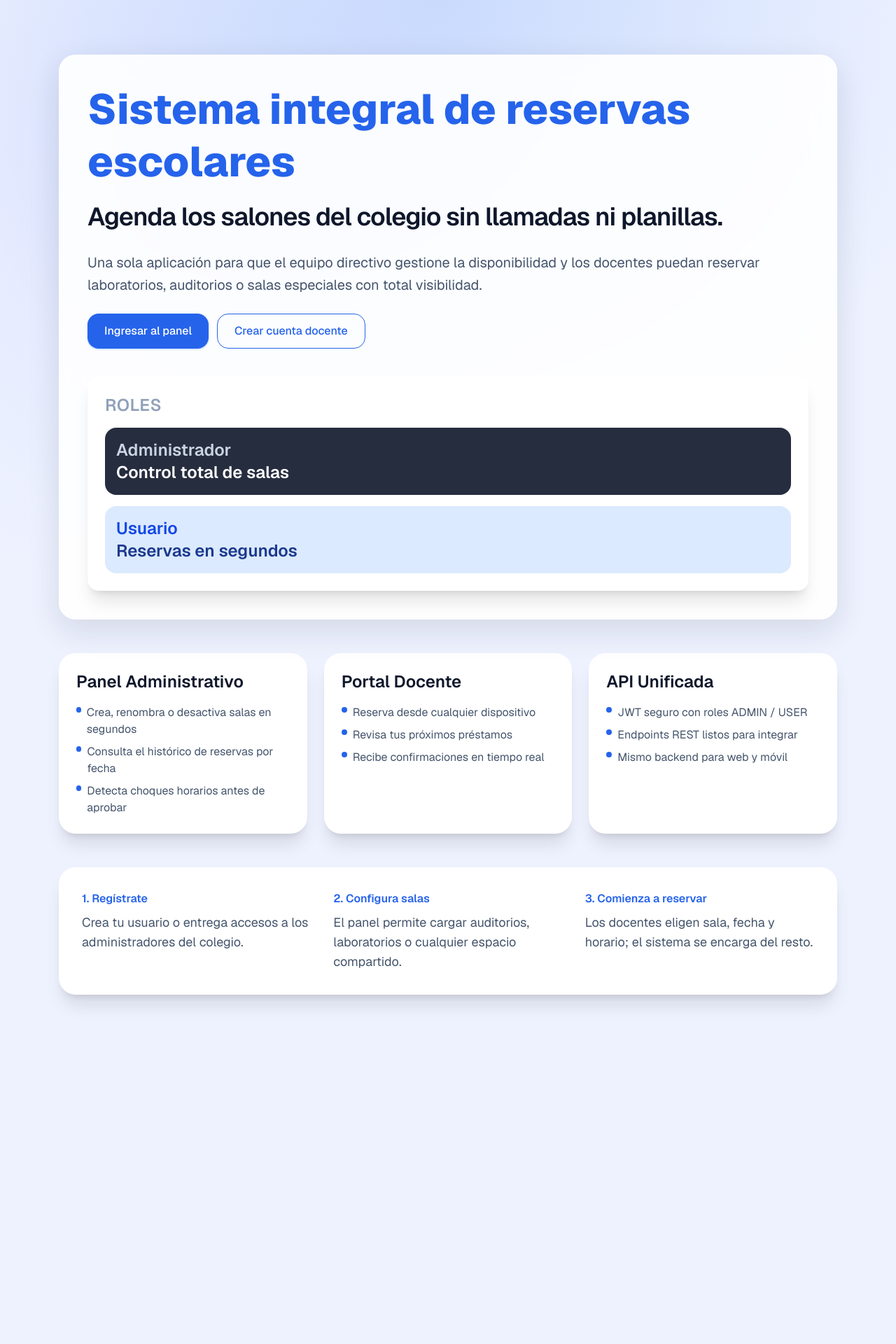
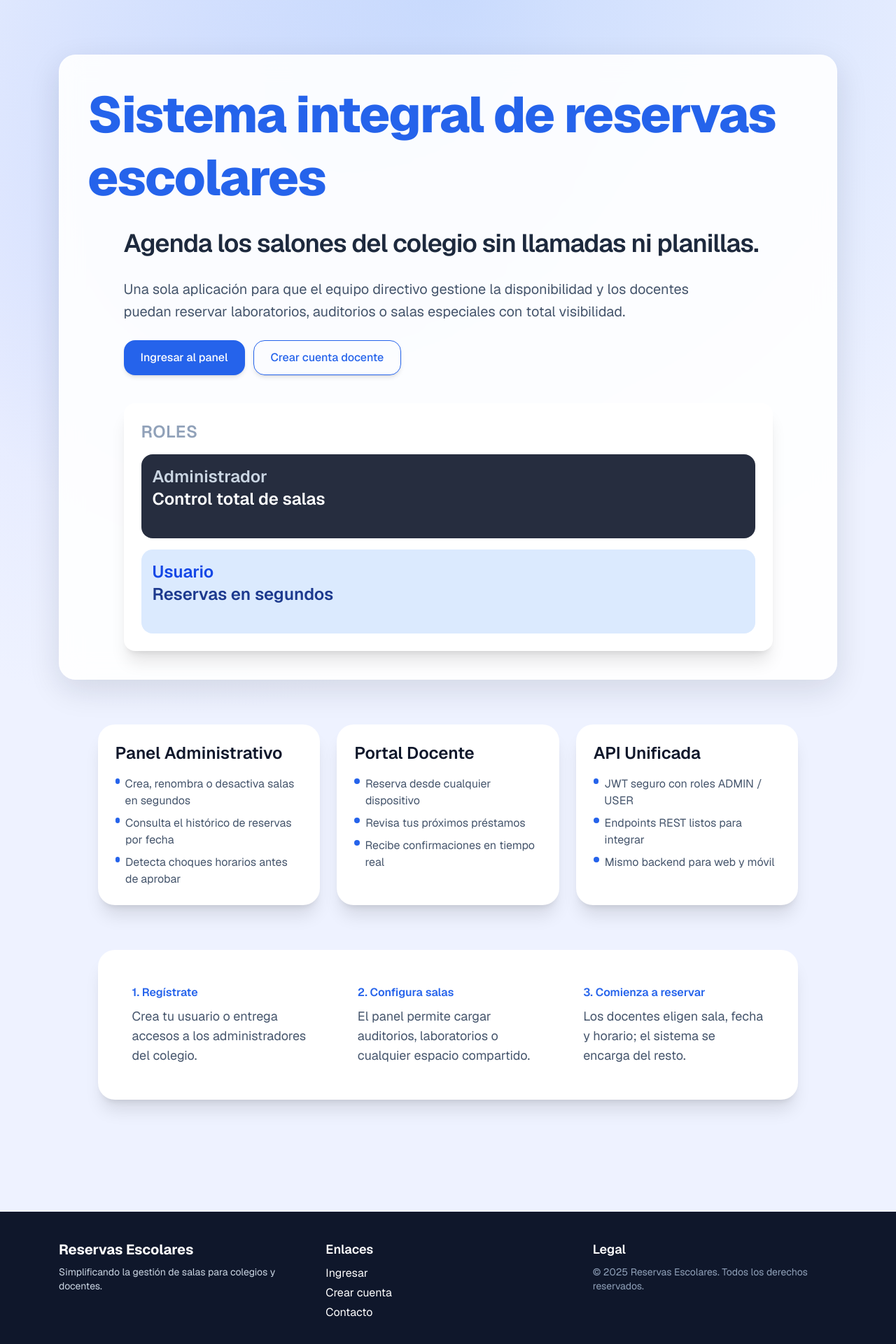
Before and after one commit to fzdiegooo/sistema-reservas, a Next.js app: page / in a window 1280 px wide. Shown: the part 18-1938 px from the top of the page at 70% size. Before the commit the page ends 1535 px from the top, so only its background shows below. Built offline with nearby package versions, Linux system fonts and the light colour scheme.

Commit message:
Se añadió un footer al panel

```diff
--- a/src/app/page.tsx
+++ b/src/app/page.tsx
@@ -34,8 +34,7 @@ const steps = [
   },
   {
     title: "2. Configura salas",
-    description:
-      "El panel permite cargar auditorios, laboratorios o cualquier espacio compartido.",
+    description: "El panel permite cargar auditorios, laboratorios o cualquier espacio compartido.",
   },
   {
     title: "3. Comienza a reservar",
@@ -45,32 +44,37 @@ const steps = [
 
 export default function Home() {
   return (
-    <main className="relative mx-auto flex min-h-[calc(100vh-4rem)] max-w-6xl flex-col gap-12 px-5 py-16 lg:py-24">
-      <section className="glass-panel rounded-3xl p-10 text-center shadow-2xl md:text-left">
-        {/* Titular principal */}
-        <p className="mx-auto mb-4 w-fit bg-surface-alt text-primary md:mx-0 text-6xl font-extrabold leading-tight">
+    <>
+      <main className="relative mx-auto flex min-h-[calc(100vh-4rem)] max-w-6xl flex-col gap-16 px-5 py-16 lg:py-24">
+        {/* Sección principal */}
+        <section
+          className="glass-panel rounded-3xl p-10 text-center shadow-2xl md:text-left bg-gradient-to-r from-blue-50 to-white"
+          role="region"
+          aria-labelledby="titulo-principal"
+        >
+          <p
+            id="titulo-principal"
+            className="mx-auto mb-6 w-fit md:mx-0 text-6xl sm:text-7xl font-extrabold leading-tight tracking-tight text-primary"
+          >
             Sistema integral de reservas escolares
           </p>
 
-        <div className="grid gap-10 lg:grid-cols-[2fr,1fr] lg:items-center">
+          <div className="grid gap-10 lg:grid-cols-[2fr,1fr] lg:items-center max-w-[90%] mx-auto">
             <div className="space-y-6">
-            {/* Subtítulo / H1 */}
-            <h1 className="text-3xl sm:text-4xl font-semibold tracking-tight text-slate-900 leading-snug">
+              <h1 className="text-3xl sm:text-4xl font-semibold tracking-tight text-slate-800 leading-snug">
                 Agenda los salones del colegio sin llamadas ni planillas.
               </h1>
 
-            {/* Descripción */}
-            <p className="text-lg sm:text-xl text-slate-600 leading-relaxed">
+              <p className="text-lg sm:text-xl text-slate-600 leading-relaxed max-w-prose">
                 Una sola aplicación para que el equipo directivo gestione la disponibilidad
                 y los docentes puedan reservar laboratorios, auditorios o salas especiales con
                 total visibilidad.
               </p>
 
-            {/* Botones */}
               <div className="flex flex-col gap-3 sm:flex-row">
                 <Link
                   href="/login"
-                className="inline-flex items-center justify-center rounded-2xl bg-primary px-6 py-3 font-medium text-white shadow-sm shadow-blue-500/30 transition-all duration-300 hover:bg-white hover:text-primary hover:border hover:border-primary hover:scale-[1.03] hover:shadow-sm focus:outline-none focus:ring focus:ring-primary/50 active:scale-95"
+                  className="inline-flex items-center justify-center rounded-2xl bg-primary px-6 py-3 font-medium text-white shadow-md transition-all duration-300 hover:bg-white hover:text-primary hover:border hover:border-primary hover:scale-105 hover:shadow-lg focus:outline-none focus:ring focus:ring-primary/50 active:scale-95 motion-safe:transform-gpu"
                   aria-label="Ingresar al panel administrativo"
                 >
                   Ingresar al panel
@@ -78,24 +82,31 @@ export default function Home() {
 
                 <Link
                   href="/register"
-                className="inline-flex items-center justify-center rounded-2xl border border-primary px-6 py-3 font-medium text-primary transition-all duration-300 hover:bg-primary hover:text-white hover:scale-[1.03] hover:border-primary focus:outline-none focus:ring focus:ring-primary/50 active:scale-95"
+                  className="inline-flex items-center justify-center rounded-2xl border border-primary px-6 py-3 font-medium text-primary shadow-md transition-all duration-300 hover:bg-primary hover:text-white hover:scale-105 hover:border-primary focus:outline-none focus:ring focus:ring-primary/50 active:scale-95 motion-safe:transform-gpu"
                   aria-label="Crear cuenta para docente"
                 >
                   Crear cuenta docente
                 </Link>
-
               </div>
             </div>
 
-          {/* Roles */}
-          <div className="space-y-4 rounded-2xl border border-white/60 bg-surface p-6 shadow-xl">
-            <p className="text-2xl font-semibold uppercase tracking-wide text-slate-400">Roles</p>
+            <div
+              className="space-y-4 rounded-2xl border border-white/60 bg-surface p-6 shadow-xl"
+              role="region"
+              aria-labelledby="titulo-roles"
+            >
+              <p
+                id="titulo-roles"
+                className="text-2xl font-semibold uppercase tracking-wide text-slate-400"
+              >
+                Roles
+              </p>
               <div className="flex flex-col gap-4">
-              <div className="rounded-2xl bg-slate-900/90 p-4 text-white">
+                <div className="rounded-2xl bg-slate-900/90 p-4 text-white min-h-[120px] transition-all duration-300 hover:shadow-lg hover:bg-opacity-90">
                   <p className="text-2xl font-semibold text-slate-300">Administrador</p>
                   <p className="text-2xl font-semibold">Control total de salas</p>
                 </div>
-              <div className="rounded-2xl bg-blue-100 p-4">
+                <div className="rounded-2xl bg-blue-100 p-4 min-h-[120px] transition-all duration-300 hover:shadow-lg hover:bg-blue-200">
                   <p className="text-2xl font-semibold text-blue-700">Usuario</p>
                   <p className="text-2xl font-semibold text-blue-900">Reservas en segundos</p>
                 </div>
@@ -105,13 +116,17 @@ export default function Home() {
         </section>
 
         {/* Highlights */}
-      <section className="grid gap-6 lg:grid-cols-3">
+        <section
+          className="grid gap-6 lg:grid-cols-3 max-w-[90%] mx-auto"
+          role="region"
+          aria-labelledby="titulo-highlights"
+        >
+          <h2 id="titulo-highlights" className="sr-only">Características principales</h2>
           {highlights.map((block) => (
             <article
               key={block.title}
-            className="rounded-3xl border border-white/60 bg-surface p-6 shadow-xl transition-all duration-300 hover:shadow-lg hover:-translate-y-1"
+              className="rounded-3xl border border-white/60 bg-surface p-6 shadow-xl transition-all duration-300 hover:shadow-lg hover:-translate-y-1 cursor-pointer"
             >
-
               <h3 className="text-xl sm:text-2xl font-semibold text-slate-900">{block.title}</h3>
               <ul className="mt-4 space-y-2 text-sm sm:text-base text-slate-600">
                 {block.bullets.map((item) => (
@@ -126,10 +141,15 @@ export default function Home() {
         </section>
 
         {/* Steps */}
-      <section className="rounded-3xl border border-white/50 bg-surface p-8 shadow-xl">
+        <section
+          className="rounded-3xl border border-white/50 bg-surface p-8 shadow-xl max-w-[90%] mx-auto"
+          role="region"
+          aria-labelledby="titulo-steps"
+        >
+          <h2 id="titulo-steps" className="sr-only">Pasos para comenzar</h2>
           <div className="grid gap-8 md:grid-cols-3">
             {steps.map((step) => (
-            <div key={step.title} className="space-y-2">
+              <div key={step.title} className="space-y-2 p-4 rounded-lg transition-all duration-300 hover:shadow-md">
                 <p className="text-sm sm:text-base font-semibold text-primary">{step.title}</p>
                 <p className="text-base sm:text-lg text-slate-600">{step.description}</p>
               </div>
@@ -137,5 +157,47 @@ export default function Home() {
           </div>
         </section>
       </main>
+
+      {/* Footer */}
+      <footer className="bg-slate-900 text-white mt-16">
+        <div className="max-w-6xl mx-auto px-5 py-10 grid grid-cols-1 md:grid-cols-3 gap-8">
+          {/* Logo o nombre */}
+          <div className="space-y-2">
+            <h3 className="text-xl font-bold">Reservas Escolares</h3>
+            <p className="text-sm text-slate-300">
+              Simplificando la gestión de salas para colegios y docentes.
+            </p>
+          </div>
+
+          {/* Links */}
+          <div className="space-y-2">
+            <h4 className="text-lg font-semibold">Enlaces</h4>
+            <ul className="space-y-1">
+              <li>
+                <Link href="/login" className="hover:text-primary transition-colors">
+                  Ingresar
+                </Link>
+              </li>
+              <li>
+                <Link href="/register" className="hover:text-primary transition-colors">
+                  Crear cuenta
+                </Link>
+              </li>
+              <li>
+                <a href="#contacto" className="hover:text-primary transition-colors">
+                  Contacto
+                </a>
+              </li>
+            </ul>
+          </div>
+
+          {/* Derechos */}
+          <div className="space-y-2">
+            <h4 className="text-lg font-semibold">Legal</h4>
+            <p className="text-sm text-slate-400">© {new Date().getFullYear()} Reservas Escolares. Todos los derechos reservados.</p>
+          </div>
+        </div>
+      </footer>
+    </>
   );
 }
```
Lines whose indentation alone changed are shown as unchanged.
